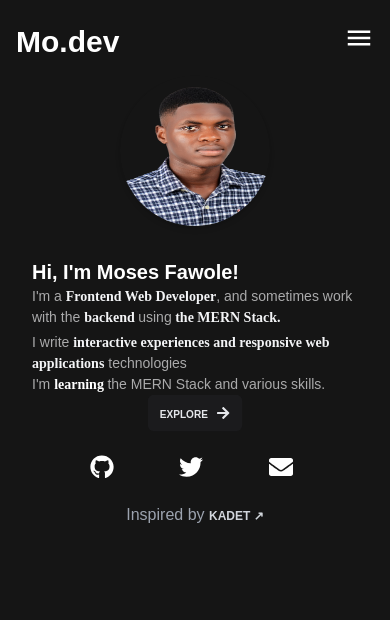
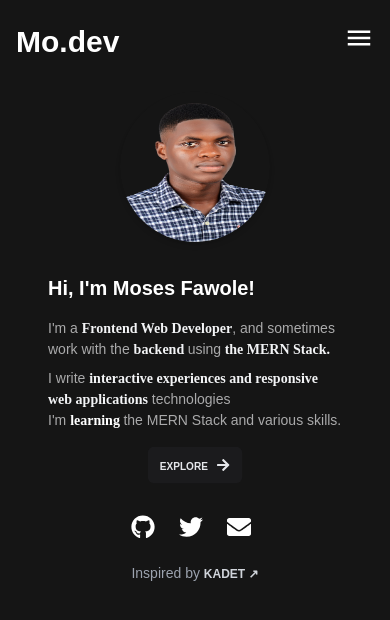
Before and after one commit to mosesfawole/portfolio, a React (Create React App) app: page / in a window 390 px wide. Shown: the top 620 px of the page. Built offline with nearby package versions, Linux system fonts and the light colour scheme.

Commit message:
made some changes,again

```diff
--- a/src/components/Footer.jsx
+++ b/src/components/Footer.jsx
@@ -36,11 +36,13 @@ const Footer = () => {
       </div>
 
       {/* mobile view */}
-      <div className="md:hidden text-white flex items-center justify-evenly text-2xl mt-2  ">
+      <div className="md:hidden text-white flex flex-col items-center  text-2xl   ">
+        <div className="flex-row flex space-x-4 mt-4">
           <a
             rel="noreferrer"
             href="https://github.com/mosesfawole"
             target="_blank"
+            lang
             className="flex items-center md:opacity-75 md:hover:opacity-100 "
           >
             <FaGithub className=" md:m-2 mr-2" />
@@ -64,7 +66,7 @@ const Footer = () => {
             <FaEnvelope className="md:m-2 mr-2" />
           </a>
         </div>
-      <div className="text-center text-gray-400 mt-4 md:text-start ">
+        <div className="text-center text-sm mt-4 text-gray-400  md:text-start ">
           <p className=" p-2">
             Inspired by{" "}
             <a
@@ -77,6 +79,7 @@ const Footer = () => {
             </a>
           </p>
         </div>
+      </div>
     </>
   );
 };
--- a/src/components/HeroText.jsx
+++ b/src/components/HeroText.jsx
@@ -36,8 +36,8 @@ const HeroText = () => {
     },
   };
   return (
-    <>
-      <div className="md:hidden flex mx-auto avi">
+    <div className="p-4">
+      <div className="md:hidden flex justify-center mx-auto  avi">
         <img src={Avi} alt="" className="shadow-md " />
       </div>
       <motion.div
@@ -46,7 +46,7 @@ const HeroText = () => {
         animate="visible"
         className="hero-text p-8 flex flex-col md:fixed md:top-40  "
       >
-        <h1 className="md:text-4xl  text-xl  md:mb-2 font-semibold">
+        <h1 className="md:text-4xl  text-xl mb-4  md:mb-2 font-semibold">
           Hi, I'm Moses Fawole!
         </h1>
         <div className=" text-sm">
@@ -65,7 +65,7 @@ const HeroText = () => {
               the MERN Stack.{" "}
             </span>
           </h2>
-          <p className="md:mb-10 mt-1 md:mt-2  ">
+          <p className="mb-4 md:mb-10 mt-2 md:mt-2  ">
             I write{" "}
             <span className="text-gray-100 font-indie font-semibold">
               interactive experiences and responsive web applications
@@ -79,7 +79,7 @@ const HeroText = () => {
             <br />
           </p>
         </div>
-        <div className="buttons md:hidden flex justify-center">
+        <div className="buttons mb-4  md:hidden flex justify-center">
           <motion.button
             variants={buttonVariants}
             hidden="hidden"
@@ -94,11 +94,11 @@ const HeroText = () => {
             </Link>
           </motion.button>
         </div>
-        <div className="mt-4 md:mt-10 ">
+        <div className=" md:mt-10 ">
           <Footer />
         </div>
       </motion.div>
-    </>
+    </div>
   );
 };
 
--- a/src/pages/Projects.jsx
+++ b/src/pages/Projects.jsx
@@ -71,7 +71,7 @@ const Projects = () => {
   const containerVariants = {
     hidden: {
       opacity: 0,
-      x: "100vh",
+      x: "100vw",
     },
     visible: {
       opacity: 1,
```
Lines whose indentation alone changed are shown as unchanged.
